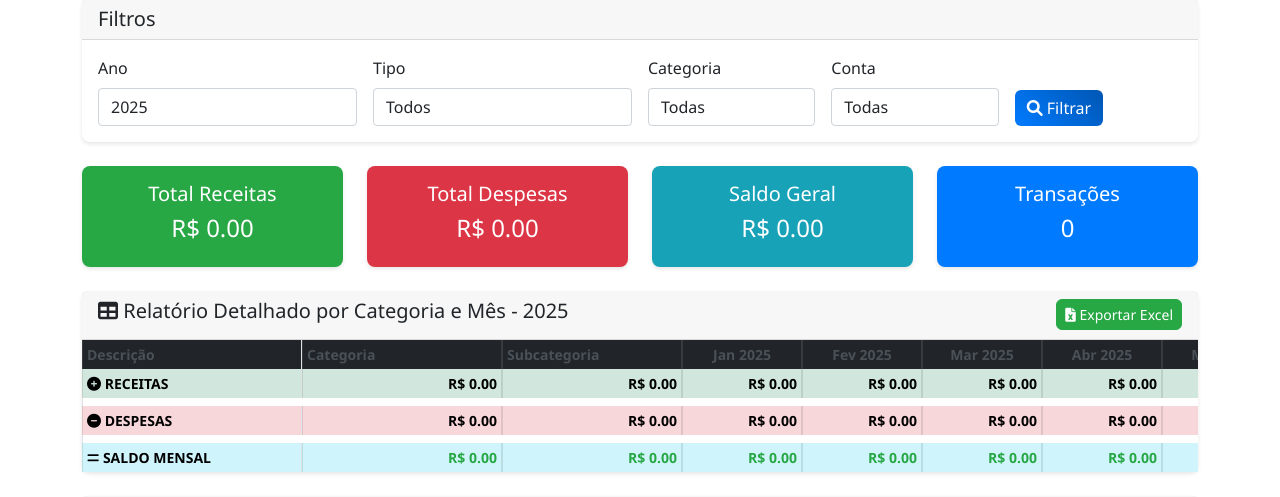
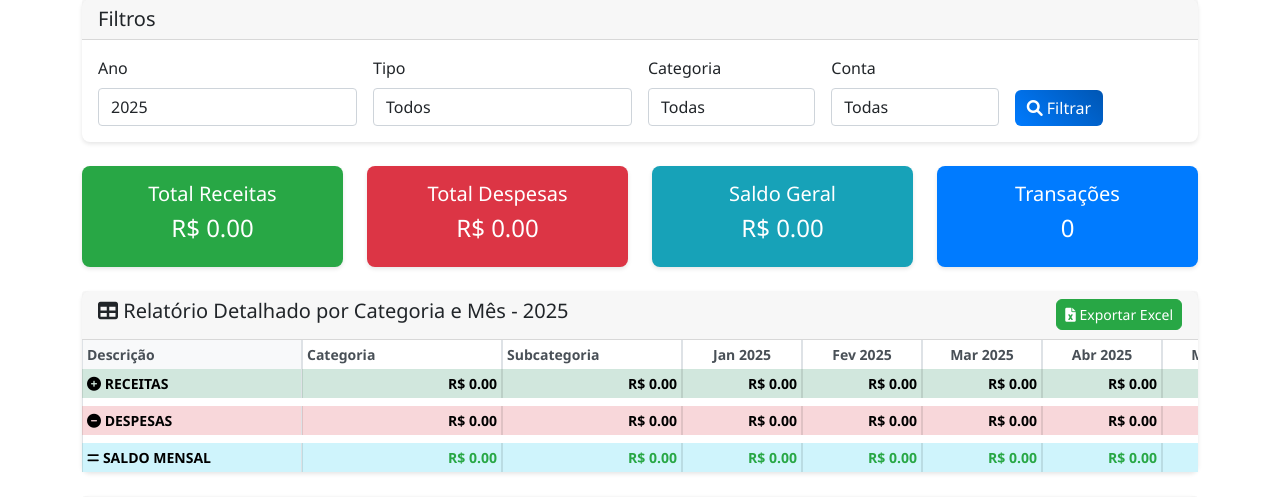
Before and after one commit to juliocruzdicode/controlefinanceiro, a Flask app: page /relatorios in a window 1280 px wide. Shown: the part 188-685 px from the top of the page. Run offline with Flask 3, Linux system fonts and the light colour scheme; the visitor is signed in with stand-in values (Sample User, id 1); data comes from the database, SQL or seed files in the repository; both versions use the stored data as it was after the commit; data that the repository does not hold is empty.

Commit message:
Refactor relatorios.html to enhance table header styling and improve description column layout for better readability

```diff
--- a/templates/relatorios.html
+++ b/templates/relatorios.html
@@ -116,9 +116,9 @@
             <div class="card-body p-0">
                 <div class="table-responsive" style="max-height: 70vh; overflow-x: auto; overflow-y: auto;">
                     <table class="table table-sm table-bordered mb-0" id="relatorioTable">
-                        <thead class="table-dark">
+                        <thead>
                             <tr>
-                                <th class="sticky-left" style="min-width: 220px;">Descrição</th>
+                                <th class="sticky-left descricao-header" style="min-width: 220px;">Descrição</th>
                                 <th style="min-width: 200px;">Categoria</th>
                                 <th style="min-width: 180px;">Subcategoria</th>
                                 {% for mes in meses %}
@@ -132,7 +132,7 @@
                             {% if transacoes_linhas is defined and transacoes_linhas %}
                                 {% for g in transacoes_linhas %}
                                 <tr {% if g.is_projetada %}class="table-warning" title="Projetada"{% endif %}>
-                                    <td class="sticky-left ps-3">{{ g.descricao or '-' }}</td>
+                                    <td class="sticky-left ps-3 descricao-cell">{{ g.descricao or '-' }}</td>
                                     <td>{{ g.categoria_raiz or '-' }}</td>
                                     <td>{{ g.subcategoria or '-' }}</td>
                                     {% for mes in meses %}
@@ -285,6 +285,33 @@
     z-index: 10;
     background-color: #ffffff;
     border-right: 2px solid #dee2e6;
+}
+
+/* Cabeçalho legível */
+thead th {
+    background-color: #f8f9fa; /* claro */
+    color: #212529; /* texto escuro */
+    position: sticky;
+    top: 0;
+    z-index: 20; /* acima das linhas */
+}
+
+/* Cabeçalho específico para coluna de descrição (manter acima da primeira coluna fixa) */
+.descricao-header {
+    background-color: #f8f9fa !important;
+}
+
+/* Limitar largura da coluna descrição a 50% da tabela e permitir quebra de texto */
+.descricao-cell {
+    max-width: 50%;
+    white-space: normal; /* permitir quebra de linha */
+    word-break: break-word;
+}
+
+/* Garantir que a primeira coluna fique acima do conteúdo quando rolar horizontalmente */
+.sticky-left {
+    z-index: 30; /* maior que cabeçalho de célula para sobrepor o conteúdo */
+    background-color: #ffffff; /* reforçar fundo sólido para cobrir textos por baixo */
 }
 
 .table-responsive {
```
Also changed, not shown: instance/controle_financeiro.db.
